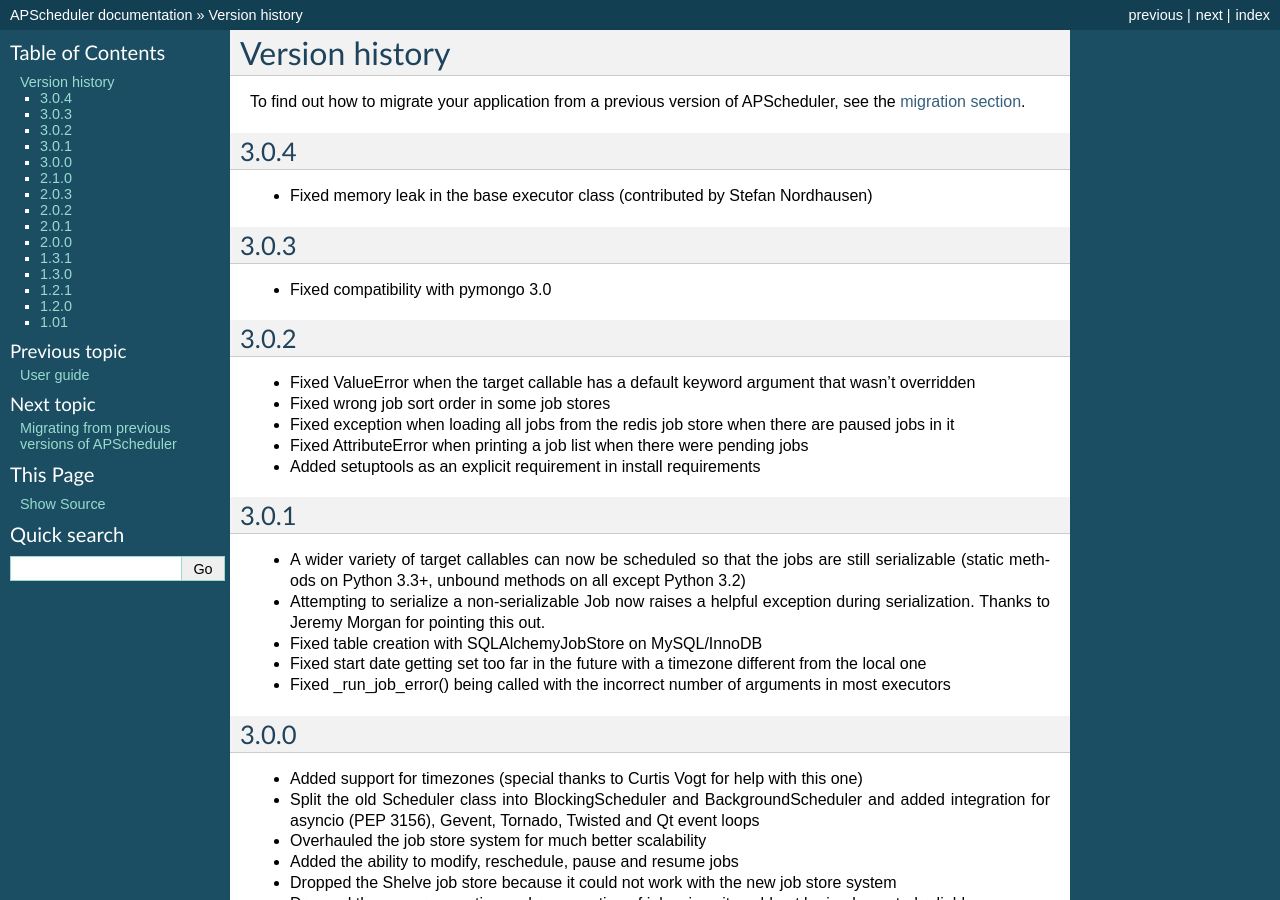
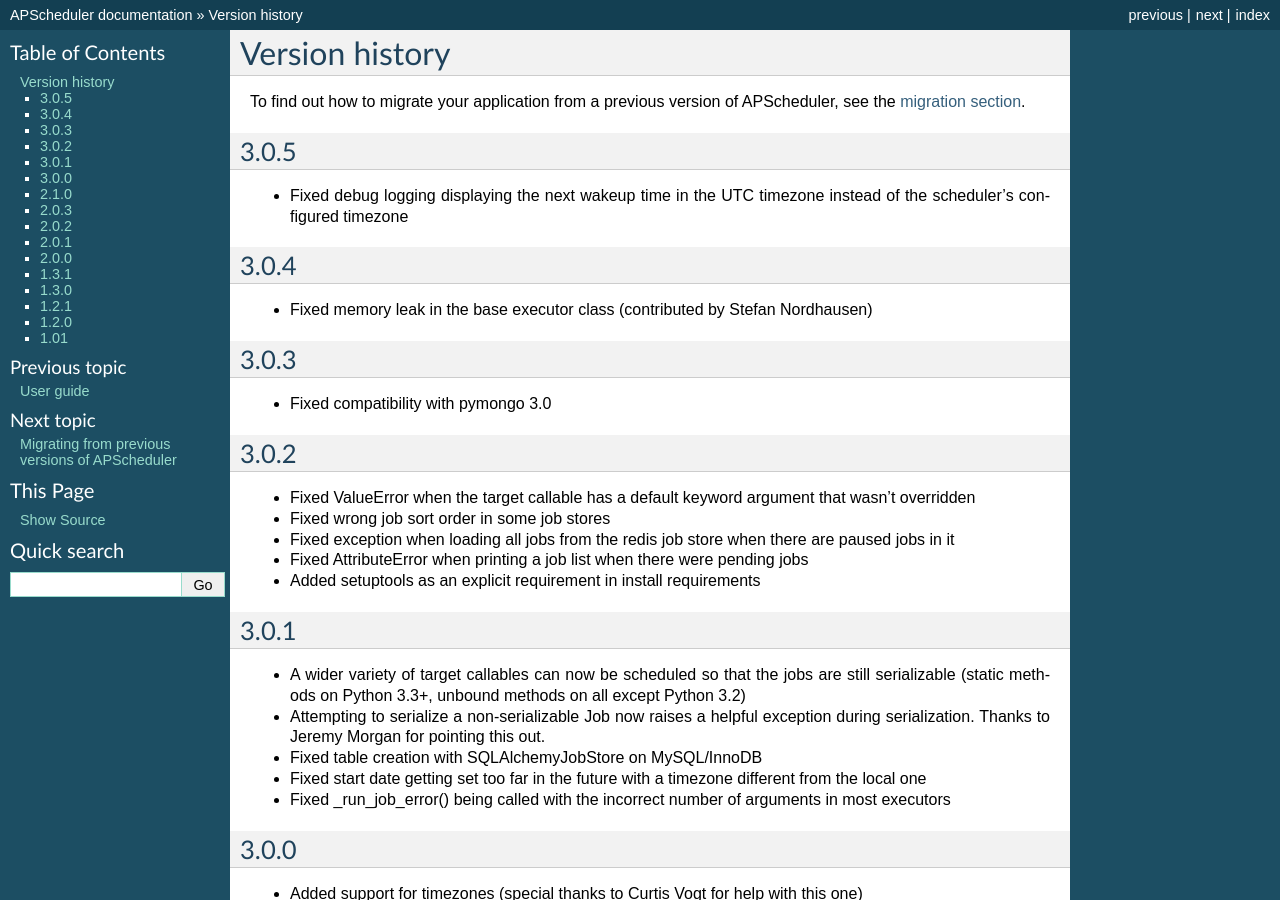
Before and after one commit to agronholm/apscheduler, a Sphinx documentation site: the page built from docs/versionhistory.rst, in a window 1280 px wide and 900 px high. Built offline with Sphinx 7.4.7, drawn with Linux system fonts in a browser that asks for light colours.

Commit message:
Fixed timezone in debug logging when displaying the next wakeup time

```diff
--- a/docs/versionhistory.rst
+++ b/docs/versionhistory.rst
@@ -3,6 +3,13 @@
 
 To find out how to migrate your application from a previous version of
 APScheduler, see the :doc:`migration section <migration>`.
+
+
+3.0.5
+-----
+
+* Fixed debug logging displaying the next wakeup time in the UTC timezone instead of the
+  scheduler's configured timezone
 
 
 3.0.4
```
Also changed, not shown: 1 other file.
